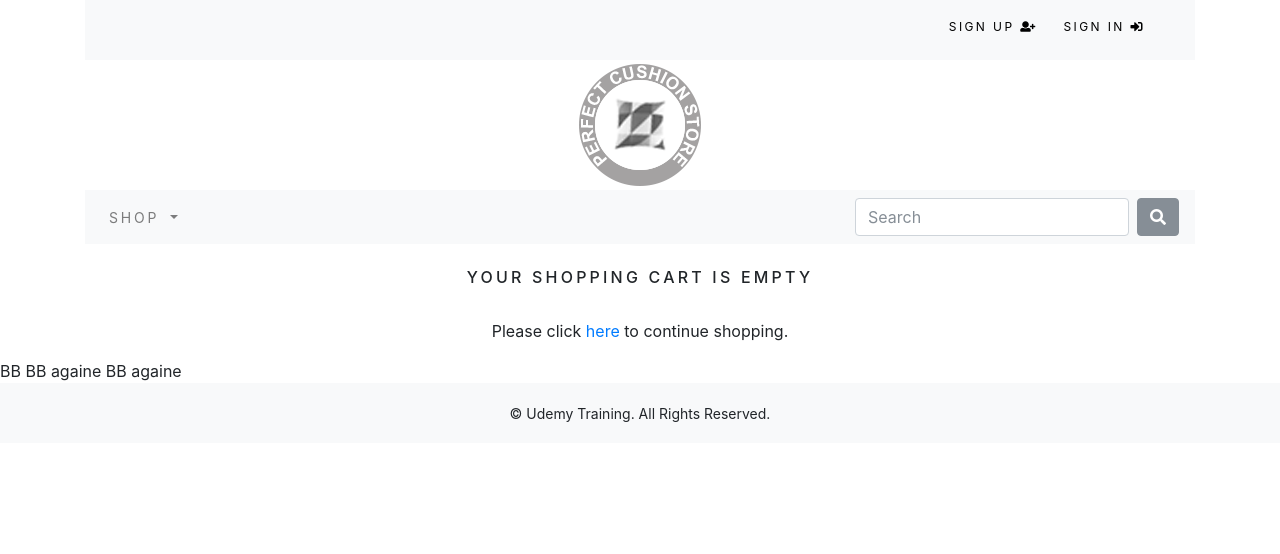
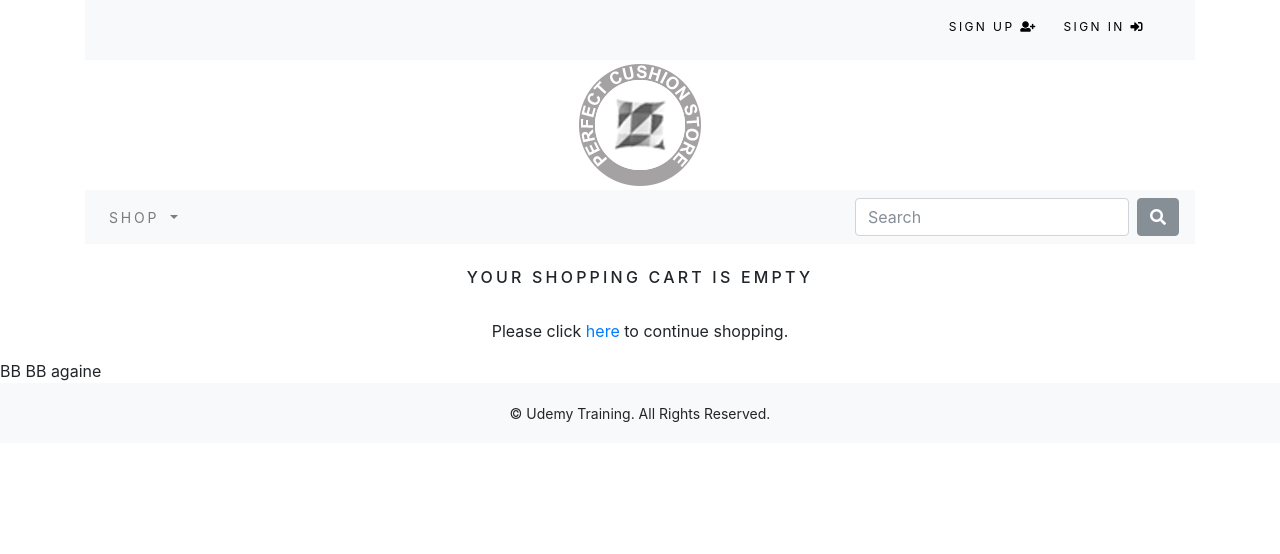
Before and after one commit to Tarpee/gittest2, a Django app: page /cart/ in a window 1280 px wide. Shown: the top 554 px of the page. Run offline with Django 3.2, Linux system fonts and the light colour scheme; data comes from the database, SQL or seed files in the repository; some libraries are stand-ins or nearby versions.

Commit message:
finalized2

```diff
--- a/gittest/shop/templates/base.html
+++ b/gittest/shop/templates/base.html
@@ -23,7 +23,7 @@
 
 	</div>   BB BB againe
 
-	</div>   BB againe
+	</div>
 		{% include 'footer.html' %}
 	<script src="{% static 'js/jquery-3.2.1.slim.min.js' %}"></script>
     <script src="{% static 'js/popper.min.js' %}"></script>
```
